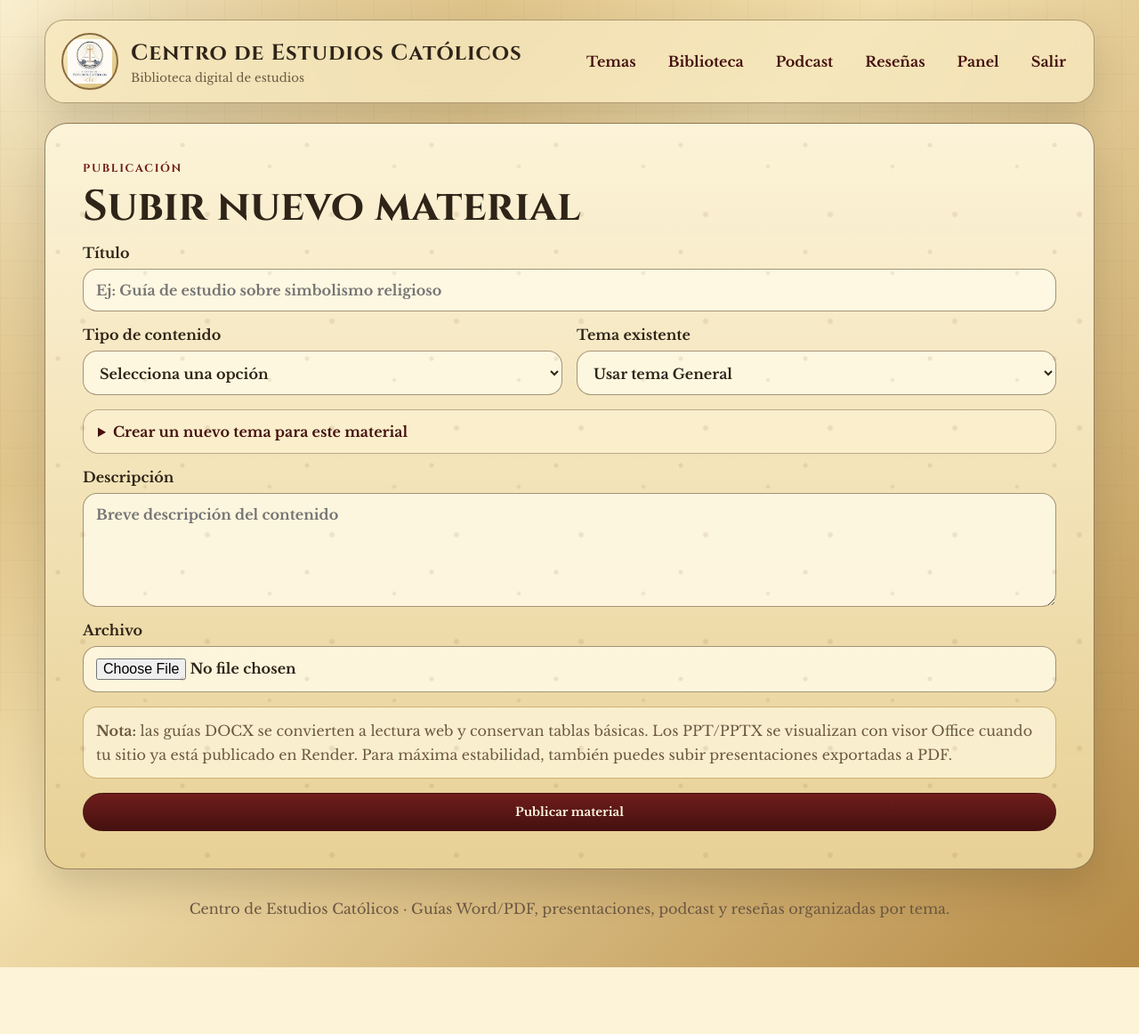
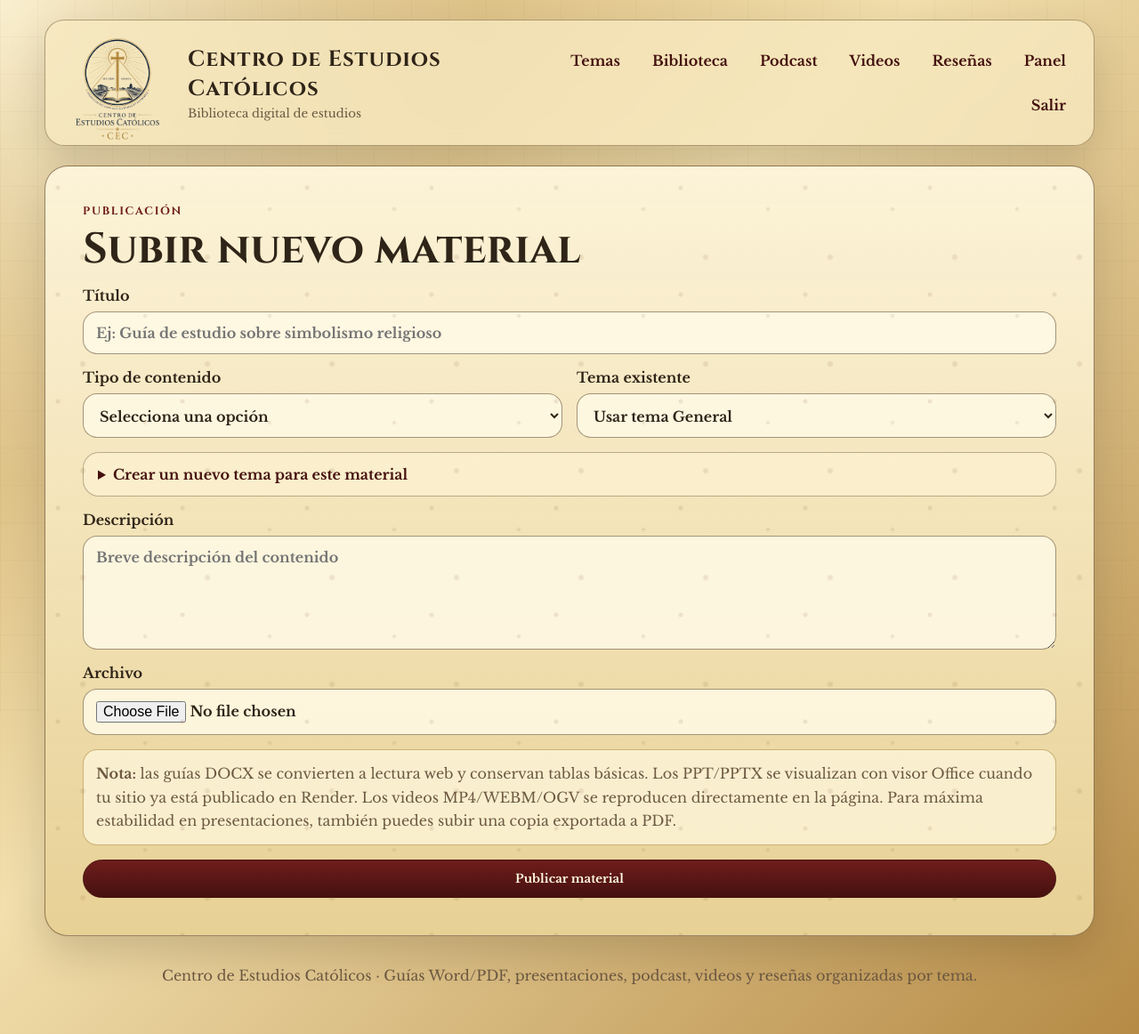
Before and after one commit to Javier-9690/CEC, a Flask app: page /admin/upload in a window 1280 px wide. Shown: the whole page at 89% size. Before the commit the page ends 1087 px from the top, so only its background shows below. Run offline with Flask 3, Linux system fonts and the light colour scheme; the visitor is signed in with stand-in values (Sample User, id 1); data comes from the database, SQL or seed files in the repository; data that the repository does not hold is empty.

Commit message:
Add files via upload

```diff
--- a/app.py
+++ b/app.py
@@ -32,10 +32,12 @@ ALLOWED_EXTENSIONS = {
     "doc", "docx",
     "ppt", "pptx",
     "mp3", "wav", "m4a", "ogg",
+    "mp4", "webm", "ogv", "mov",
     "png", "jpg", "jpeg", "webp", "gif",
 }
 LOGO_EXTENSIONS = {"png", "jpg", "jpeg", "webp", "svg"}
 AUDIO_EXTENSIONS = {"mp3", "wav", "m4a", "ogg"}
+VIDEO_EXTENSIONS = {"mp4", "webm", "ogv", "mov"}
 WORD_EXTENSIONS = {"doc", "docx"}
 PRESENTATION_EXTENSIONS = {"pdf", "ppt", "pptx"}
 PDF_EXTENSIONS = {"pdf"}
@@ -46,12 +48,14 @@ KIND_LABELS = {
     "guia": "Guía de estudio",
     "presentacion": "Presentación",
     "podcast": "Podcast",
+    "video": "Video",
 }
 
 KIND_HELP = {
     "guia": "Acepta PDF, DOC o DOCX. Si subes DOCX, la guía se transforma a una lectura web con tablas.",
     "presentacion": "Acepta PDF, PPT o PPTX. Los PDF usan visor propio; los PPT/PPTX se abren con visor Office cuando el sitio está público.",
     "podcast": "Acepta MP3, WAV, M4A u OGG.",
+    "video": "Acepta MP4, WEBM, OGV o MOV. Se reproduce directamente en la página del tema.",
 }
 
 
@@ -118,7 +122,7 @@ def init_db():
             topic_id INTEGER,
             title TEXT NOT NULL,
             description TEXT,
-            kind TEXT NOT NULL CHECK(kind IN ('guia', 'presentacion', 'podcast')),
+            kind TEXT NOT NULL CHECK(kind IN ('guia', 'presentacion', 'podcast', 'video')),
             filename TEXT NOT NULL,
             html_filename TEXT,
             original_filename TEXT NOT NULL,
@@ -156,6 +160,34 @@ def init_db():
 
     if not column_exists(db, "reviews", "topic_id"):
         db.execute("ALTER TABLE reviews ADD COLUMN topic_id INTEGER")
+
+    # Si una base antigua fue creada antes del módulo Video, SQLite conserva el CHECK anterior.
+    # Esta migración reconstruye la tabla para permitir kind='video' sin perder materiales existentes.
+    materials_sql_row = db.execute("SELECT sql FROM sqlite_master WHERE type='table' AND name='materials'").fetchone()
+    materials_sql = materials_sql_row[0] if materials_sql_row else ""
+    if "'video'" not in materials_sql:
+        db.executescript(
+            """
+            CREATE TABLE materials_new (
+                id INTEGER PRIMARY KEY AUTOINCREMENT,
+                topic_id INTEGER,
+                title TEXT NOT NULL,
+                description TEXT,
+                kind TEXT NOT NULL CHECK(kind IN ('guia', 'presentacion', 'podcast', 'video')),
+                filename TEXT NOT NULL,
+                html_filename TEXT,
+                original_filename TEXT NOT NULL,
+                original_extension TEXT,
+                mime_type TEXT,
+                created_at TEXT NOT NULL
+            );
+            INSERT INTO materials_new(id, topic_id, title, description, kind, filename, html_filename, original_filename, original_extension, mime_type, created_at)
+            SELECT id, topic_id, title, description, kind, filename, html_filename, original_filename, original_extension, mime_type, created_at
+            FROM materials;
+            DROP TABLE materials;
+            ALTER TABLE materials_new RENAME TO materials;
+            """
+        )
 
     general = db.execute("SELECT id FROM topics WHERE slug = ?", ("general",)).fetchone()
     if not general:
@@ -233,6 +265,8 @@ def validate_file_kind(kind: str, ext: str) -> Optional[str]:
         return "Las presentaciones deben ser PDF, PPT o PPTX."
     if kind == "podcast" and ext not in AUDIO_EXTENSIONS:
         return "Los podcasts deben ser MP3, WAV, M4A u OGG."
+    if kind == "video" and ext not in VIDEO_EXTENSIONS:
+        return "Los videos deben ser MP4, WEBM, OGV o MOV."
     return None
 
 
@@ -371,6 +405,7 @@ def index():
         "guia": db.execute("SELECT COUNT(*) AS c FROM materials WHERE kind='guia'").fetchone()["c"],
         "presentacion": db.execute("SELECT COUNT(*) AS c FROM materials WHERE kind='presentacion'").fetchone()["c"],
         "podcast": db.execute("SELECT COUNT(*) AS c FROM materials WHERE kind='podcast'").fetchone()["c"],
+        "video": db.execute("SELECT COUNT(*) AS c FROM materials WHERE kind='video'").fetchone()["c"],
         "resena": db.execute("SELECT COUNT(*) AS c FROM reviews").fetchone()["c"],
         "tema": db.execute("SELECT COUNT(*) AS c FROM topics").fetchone()["c"],
     }
@@ -488,6 +523,12 @@ def podcasts():
     return render_template("podcasts.html", podcasts=rows)
 
 
+@app.route("/videos")
+def videos():
+    rows = material_query("m.kind='video'")
+    return render_template("videos.html", videos=rows)
+
+
 @app.route("/resenas")
 def reviews():
     rows = review_query()
@@ -573,7 +614,7 @@ def admin_upload():
             return redirect(url_for("admin_upload"))
 
         if not allowed_file(file.filename):
-            flash("Formato no permitido. Usa PDF, DOCX/DOC, PPTX/PPT o audio compatible.", "danger")
+            flash("Formato no permitido. Usa PDF, DOCX/DOC, PPTX/PPT, audio o video compatible.", "danger")
             return redirect(url_for("admin_upload"))
 
         ext = file_extension(file.filename)
--- a/static/css/style.css
+++ b/static/css/style.css
@@ -59,27 +59,29 @@ body::before {
 .brand {
   display: inline-flex;
   align-items: center;
-  gap: 14px;
+  gap: 16px;
   text-decoration: none;
   color: var(--ink);
+  min-width: 0;
 }
 
 .brand-seal {
-  width: 64px;
-  height: 64px;
+  width: 126px;
+  height: 112px;
   display: grid;
   place-items: center;
-  border: 2px solid var(--border);
-  border-radius: 50%;
-  background: linear-gradient(145deg, #fff4cf, #d8bd75);
-  overflow: hidden;
+  border: none;
+  border-radius: 0;
+  background: transparent;
+  overflow: visible;
   flex: 0 0 auto;
 }
 
 .brand-seal img {
-  width: 82%;
-  height: 82%;
+  width: 100%;
+  height: 100%;
   object-fit: contain;
+  mix-blend-mode: multiply;
 }
 
 .brand-text strong {
--- a/templates/admin_dashboard.html
+++ b/templates/admin_dashboard.html
@@ -28,7 +28,7 @@
 
   <article class="parchment-panel admin-card">
     <h2>Crear tema</h2>
-    <p class="hint">Un tema agrupa guías, PDF, PPT, podcast y reseñas en una sola página.</p>
+    <p class="hint">Un tema agrupa guías, PDF, PPT, podcast, videos y reseñas en una sola página.</p>
     <form method="post" action="{{ url_for('admin_topic_new') }}" class="stack-form">
       <label>Nombre del tema
         <input type="text" name="title" required placeholder="Ej: Simbolismo religioso">
--- a/templates/admin_upload.html
+++ b/templates/admin_upload.html
@@ -16,6 +16,7 @@
           <option value="guia">Guía de estudio: PDF, DOC, DOCX</option>
           <option value="presentacion">Presentación: PDF, PPT, PPTX</option>
           <option value="podcast">Podcast: MP3, WAV, M4A, OGG</option>
+          <option value="video">Video: MP4, WEBM, OGV, MOV</option>
         </select>
       </label>
       <label>Tema existente
@@ -42,11 +43,11 @@
       <textarea name="description" rows="5" placeholder="Breve descripción del contenido"></textarea>
     </label>
     <label>Archivo
-      <input type="file" name="file" required accept=".pdf,.doc,.docx,.ppt,.pptx,audio/mpeg,audio/wav,audio/mp4,audio/ogg,.mp3,.wav,.m4a,.ogg">
+      <input type="file" name="file" required accept=".pdf,.doc,.docx,.ppt,.pptx,audio/mpeg,audio/wav,audio/mp4,audio/ogg,video/mp4,video/webm,video/ogg,.mp3,.wav,.m4a,.ogg,.mp4,.webm,.ogv,.mov">
     </label>
 
     <div class="hint-box">
-      <strong>Nota:</strong> las guías DOCX se convierten a lectura web y conservan tablas básicas. Los PPT/PPTX se visualizan con visor Office cuando tu sitio ya está publicado en Render. Para máxima estabilidad, también puedes subir presentaciones exportadas a PDF.
+      <strong>Nota:</strong> las guías DOCX se convierten a lectura web y conservan tablas básicas. Los PPT/PPTX se visualizan con visor Office cuando tu sitio ya está publicado en Render. Los videos MP4/WEBM/OGV se reproducen directamente en la página. Para máxima estabilidad en presentaciones, también puedes subir una copia exportada a PDF.
     </div>
 
     <button class="btn primary" type="submit">Publicar material</button>
--- a/templates/base.html
+++ b/templates/base.html
@@ -26,6 +26,7 @@
         <a href="{{ url_for('topics') }}">Temas</a>
         <a href="{{ url_for('library') }}">Biblioteca</a>
         <a href="{{ url_for('podcasts') }}">Podcast</a>
+        <a href="{{ url_for('videos') }}">Videos</a>
         <a href="{{ url_for('reviews') }}">Reseñas</a>
         {% if session.get('admin_logged_in') %}
           <a href="{{ url_for('admin_dashboard') }}">Panel</a>
@@ -51,7 +52,7 @@
     </main>
 
     <footer class="site-footer">
-      <p>{{ site_name }} · Guías Word/PDF, presentaciones, podcast y reseñas organizadas por tema.</p>
+      <p>{{ site_name }} · Guías Word/PDF, presentaciones, podcast, videos y reseñas organizadas por tema.</p>
     </footer>
   </div>
 </body>
--- a/templates/index.html
+++ b/templates/index.html
@@ -5,7 +5,7 @@
   <div class="hero-content">
     <p class="eyebrow">Archivo de formación y estudio</p>
     <h1>Una biblioteca digital con espíritu tradicional.</h1>
-    <p class="hero-copy">Publica temas de estudio que reúnan guías Word con tablas, documentos PDF, presentaciones PPT/PPTX o PDF, podcast y reseñas bajo una misma unidad temática.</p>
+    <p class="hero-copy">Publica temas de estudio que reúnan guías Word con tablas, documentos PDF, presentaciones PPT/PPTX o PDF, podcast, videos y reseñas bajo una misma unidad temática.</p>
     <div class="hero-actions">
       <a class="btn primary" href="{{ url_for('topics') }}">Explorar temas</a>
       <a class="btn secondary" href="{{ url_for('library') }}">Ver biblioteca</a>
@@ -19,6 +19,7 @@
       <div><strong>{{ counts.guia }}</strong><span>Guías</span></div>
       <div><strong>{{ counts.presentacion }}</strong><span>Presentaciones</span></div>
       <div><strong>{{ counts.podcast }}</strong><span>Podcast</span></div>
+      <div><strong>{{ counts.video }}</strong><span>Videos</span></div>
     </div>
   </div>
 </section>
--- a/templates/library.html
+++ b/templates/library.html
@@ -4,7 +4,7 @@
 <section class="page-title parchment-panel compact">
   <p class="eyebrow">Catálogo</p>
   <h1>Biblioteca</h1>
-  <p>Filtra guías Word/PDF, presentaciones PPT/PPTX/PDF y podcast publicados en la plataforma.</p>
+  <p>Filtra guías Word/PDF, presentaciones PPT/PPTX/PDF, podcast y videos publicados en la plataforma.</p>
 </section>
 
 <div class="filter-bar">
--- a/templates/topic_detail.html
+++ b/templates/topic_detail.html
@@ -9,7 +9,7 @@
 
 <section class="section-heading">
   <p class="eyebrow">Materiales</p>
-  <h2>Guías, documentos, presentaciones y podcast</h2>
+  <h2>Guías, documentos, presentaciones, podcast y videos</h2>
 </section>
 <div class="card-grid">
   {% for material in materials %}
```
Also changed, not shown: other parts of static/css/style.css (+20 -6 lines), DEPLOY_RENDER.md (+3 -3 lines), templates/material_detail.html (+7 -0 lines), templates/videos.html (added, +17 -0 lines), README.md, static/img/logo_cec.png.
